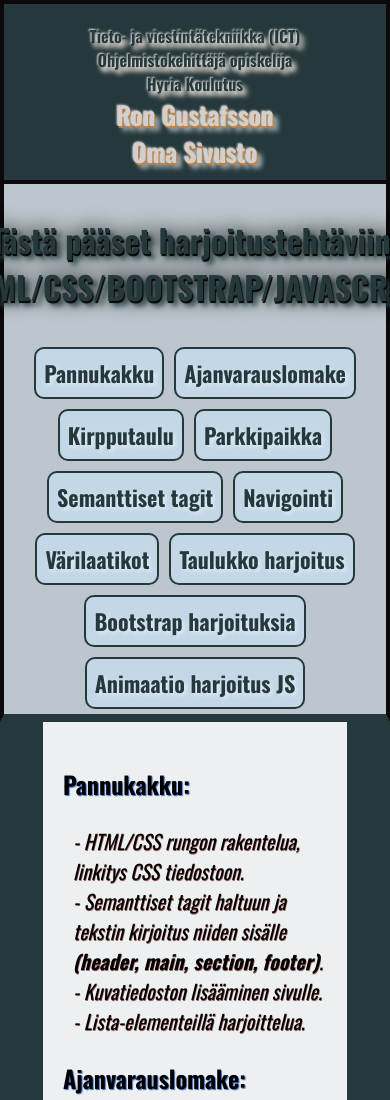
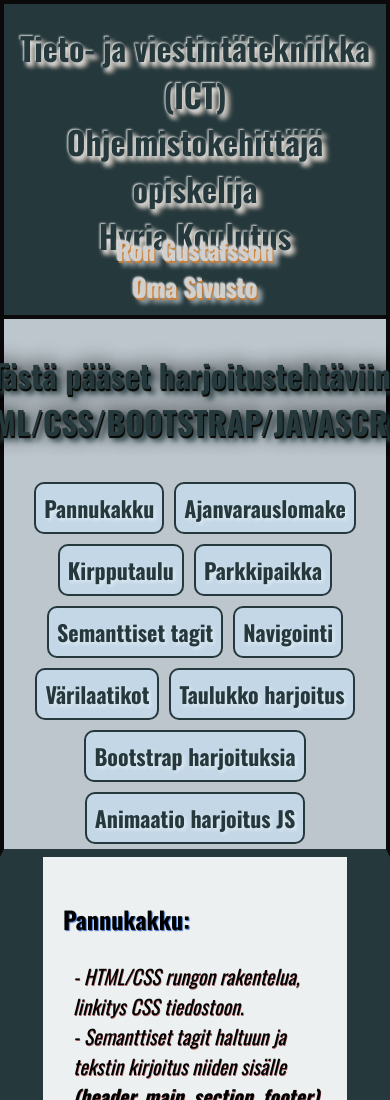
Before and after one commit to Ron-Gustafsson/oma-sivusto, a plain HTML site: page index.html in a window 390 px wide. Shown: the top 1100 px of the page. Drawn offline with nearby package versions, Linux system fonts and the light colour scheme.

Commit message:
päivitys

```diff
--- a/CSS/index.css
+++ b/CSS/index.css
@@ -61,11 +61,12 @@ p.info {
     }
 
     p.info {
-        font-size: 18px;
+        font-size: 48px;
         text-align: center;
         /* Keskitä teksti mobiilikäyttöön */
         padding-left: 0;
         /* Poista vasen täyttö paremman tasauksen saavuttamiseksi */
+        margin-bottom: -25px;
     }
 }
 
@@ -77,7 +78,8 @@ p.info {
     }
 
     p.info {
-        font-size: 16px;
+        font-size: 32px;
+        margin-bottom: -18px;
     }
 }
 
```
